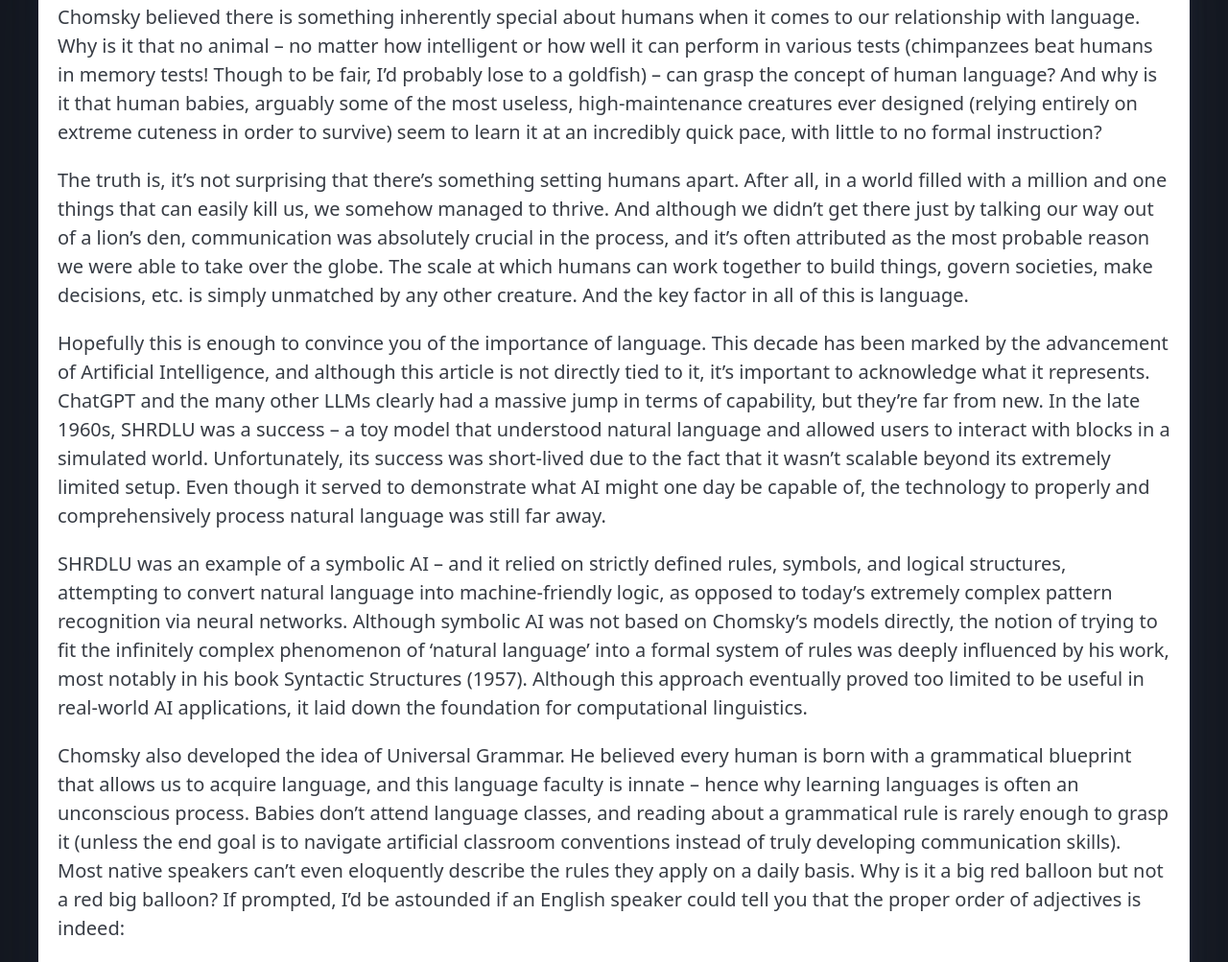
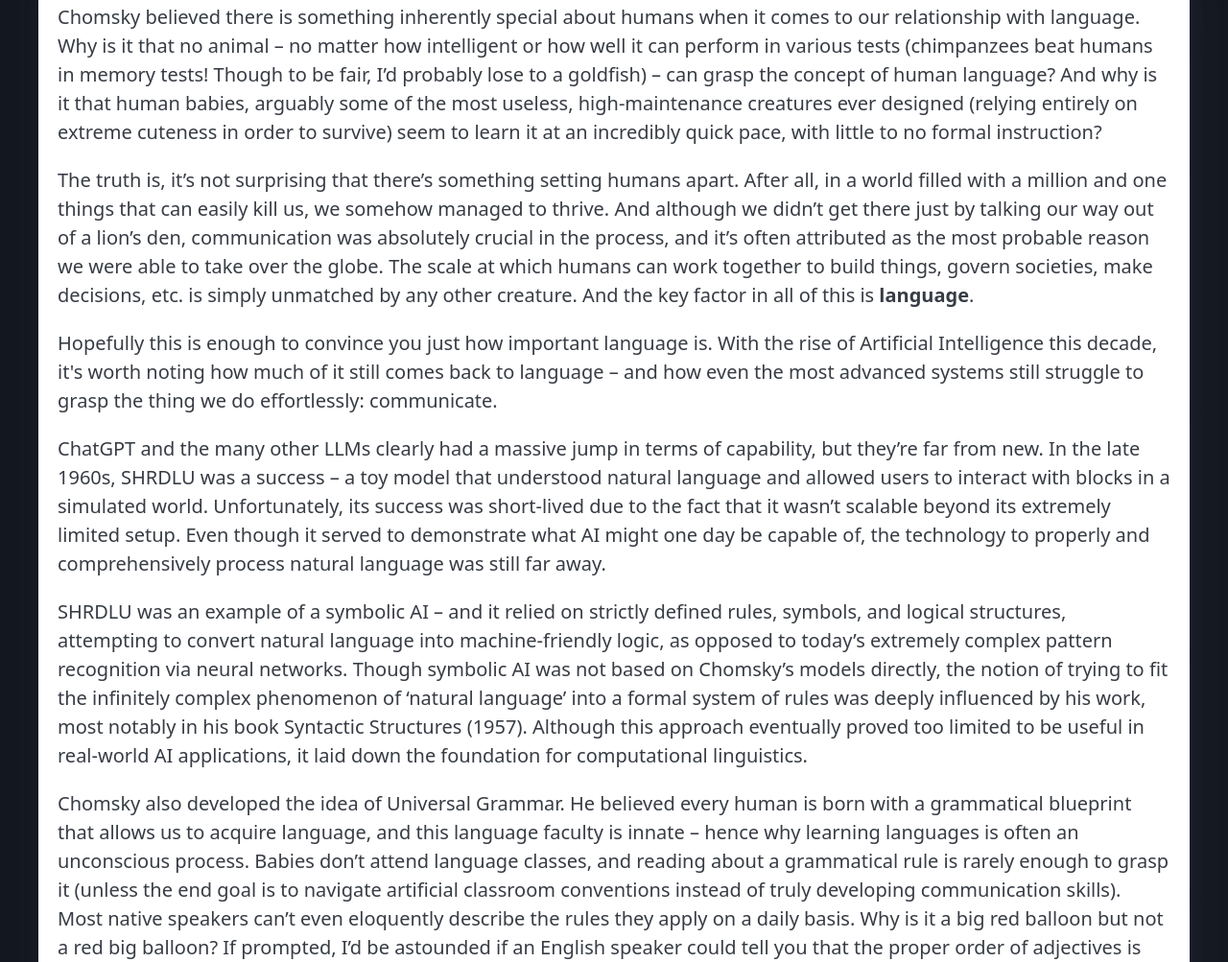
Before and after one commit to Breno-Faria/portfolio, a plain HTML site: page chomsky.html in a window 1280 px wide. Shown: the part 334-1337 px from the top of the page at 96% size. Drawn offline with nearby package versions, Linux system fonts and the light colour scheme.

Commit message:
article updated

```diff
--- a/chomsky.html
+++ b/chomsky.html
@@ -33,15 +33,19 @@
       </p>
 
       <p>
-        The truth is, it’s not surprising that there’s something setting humans apart. After all, in a world filled with a million and one things that can easily kill us, we somehow managed to thrive. And although we didn’t get there just by talking our way out of a lion’s den, communication was absolutely crucial in the process, and it’s often attributed as the most probable reason we were able to take over the globe. The scale at which humans can work together to build things, govern societies, make decisions, etc. is simply unmatched by any other creature. And the key factor in all of this is language.
+        The truth is, it’s not surprising that there’s something setting humans apart. After all, in a world filled with a million and one things that can easily kill us, we somehow managed to thrive. And although we didn’t get there just by talking our way out of a lion’s den, communication was absolutely crucial in the process, and it’s often attributed as the most probable reason we were able to take over the globe. The scale at which humans can work together to build things, govern societies, make decisions, etc. is simply unmatched by any other creature. And the key factor in all of this is <strong>language</strong>.
       </p>
 
       <p>
-        Hopefully this is enough to convince you of the importance of language. This decade has been marked by the advancement of Artificial Intelligence, and although this article is not directly tied to it, it’s important to acknowledge what it represents. ChatGPT and the many other LLMs clearly had a massive jump in terms of capability, but they’re far from new. In the late 1960s, SHRDLU was a success – a toy model that understood natural language and allowed users to interact with blocks in a simulated world. Unfortunately, its success was short-lived due to the fact that it wasn’t scalable beyond its extremely limited setup. Even though it served to demonstrate what AI might one day be capable of, the technology to properly and comprehensively process natural language was still far away.
+        Hopefully this is enough to convince you just how important language is. With the rise of Artificial Intelligence this decade, it's worth noting how much of it still comes back to language – and how even the most advanced systems still struggle to grasp the thing we do effortlessly: communicate.
       </p>
 
       <p>
-        SHRDLU was an example of a symbolic AI – and it relied on strictly defined rules, symbols, and logical structures, attempting to convert natural language into machine-friendly logic, as opposed to today’s extremely complex pattern recognition via neural networks. Although symbolic AI was not based on Chomsky’s models directly, the notion of trying to fit the infinitely complex phenomenon of ‘natural language’ into a formal system of rules was deeply influenced by his work, most notably in his book Syntactic Structures (1957). Although this approach eventually proved too limited to be useful in real-world AI applications, it laid down the foundation for computational linguistics.
+        ChatGPT and the many other LLMs clearly had a massive jump in terms of capability, but they’re far from new. In the late 1960s, SHRDLU was a success – a toy model that understood natural language and allowed users to interact with blocks in a simulated world. Unfortunately, its success was short-lived due to the fact that it wasn’t scalable beyond its extremely limited setup. Even though it served to demonstrate what AI might one day be capable of, the technology to properly and comprehensively process natural language was still far away.
+      </p>
+
+      <p>
+        SHRDLU was an example of a symbolic AI – and it relied on strictly defined rules, symbols, and logical structures, attempting to convert natural language into machine-friendly logic, as opposed to today’s extremely complex pattern recognition via neural networks. Though symbolic AI was not based on Chomsky’s models directly, the notion of trying to fit the infinitely complex phenomenon of ‘natural language’ into a formal system of rules was deeply influenced by his work, most notably in his book Syntactic Structures (1957). Although this approach eventually proved too limited to be useful in real-world AI applications, it laid down the foundation for computational linguistics.
       </p>
 
       <p>
```
